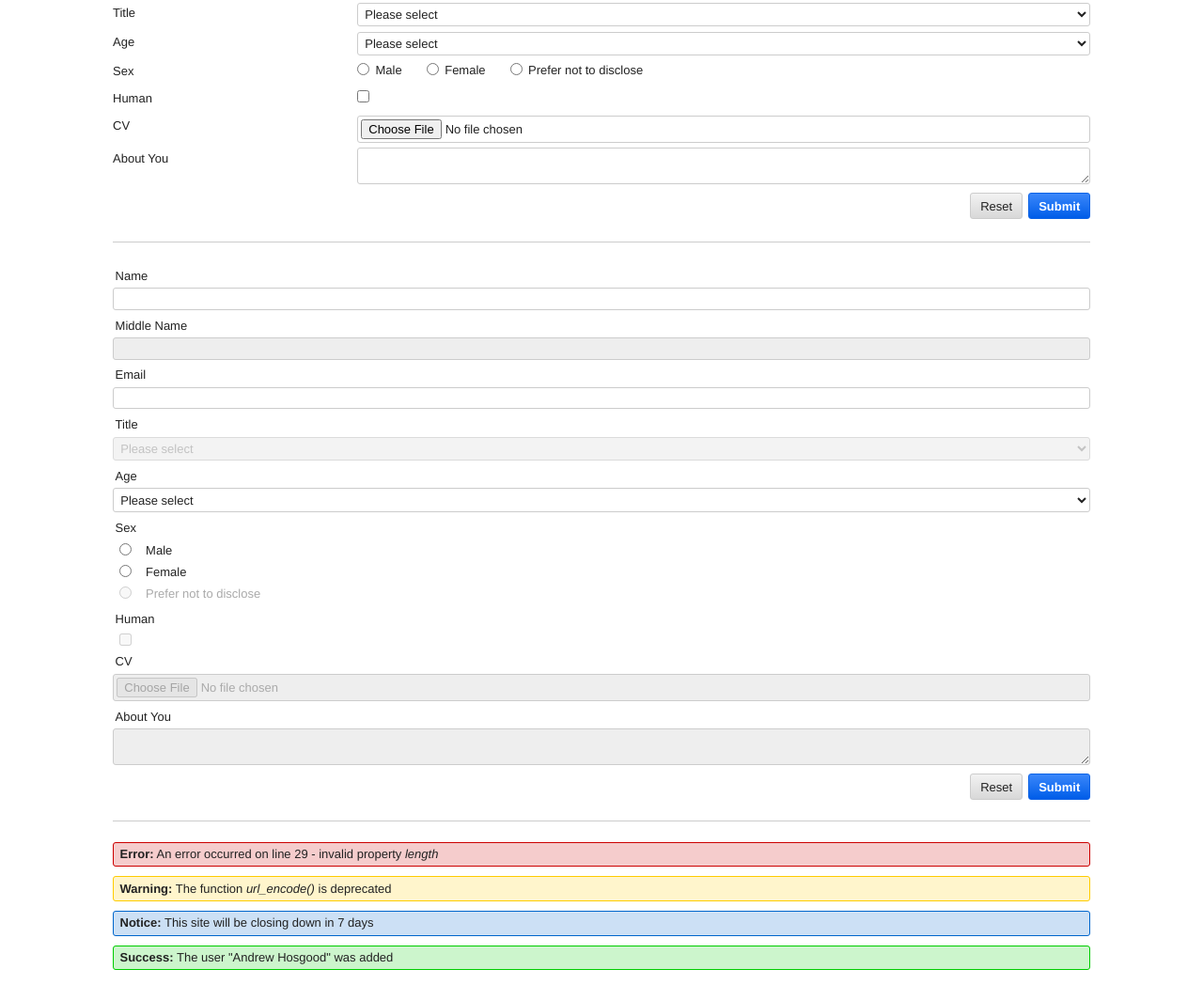
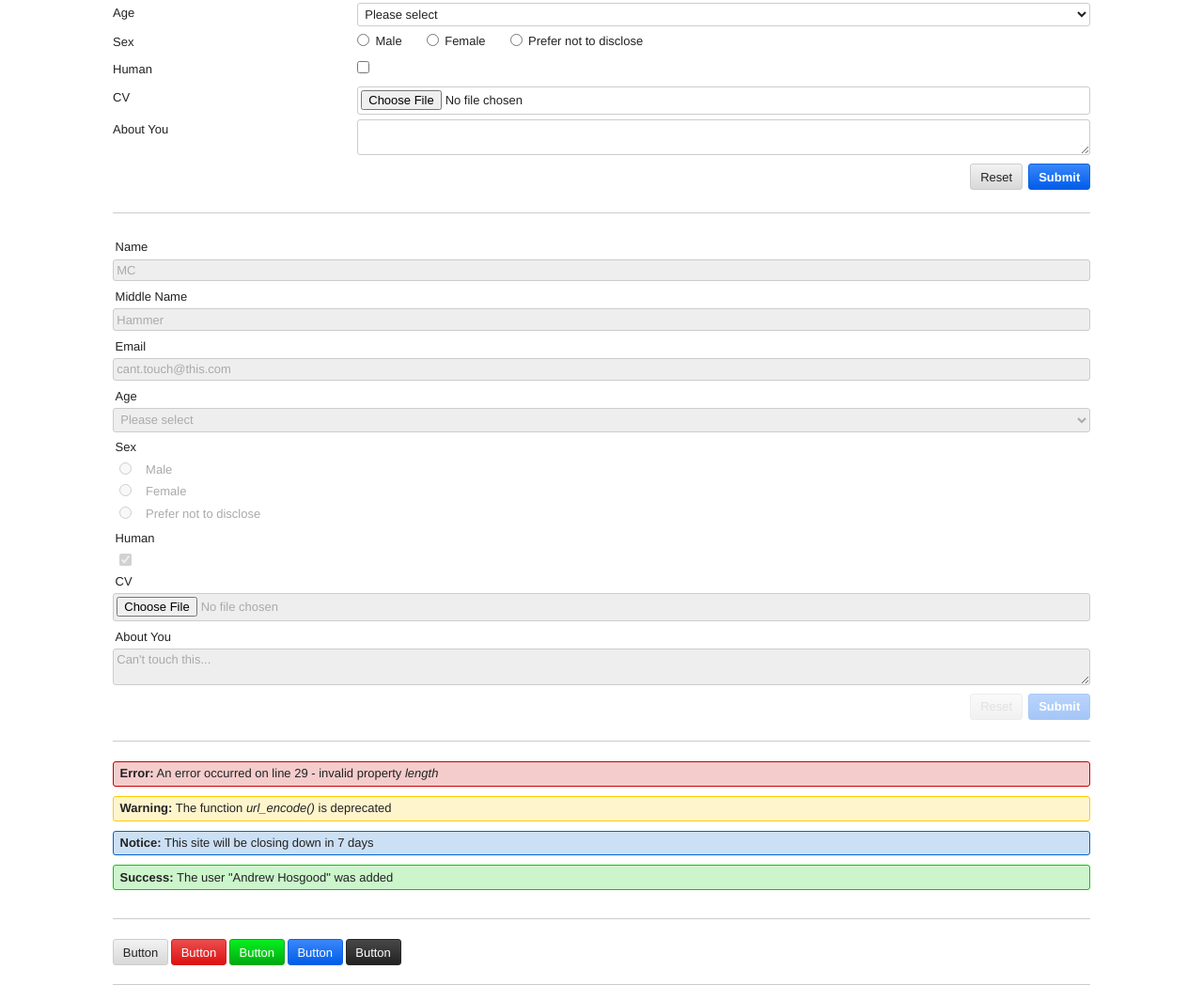
Before and after one commit to ahosgood/Arable, a plain HTML site: page demo.html in a window 1280 px wide. Shown: the part 2383-3431 px from the top of the page at 94% size. Drawn offline with Linux system fonts and the light colour scheme.

Commit message:
Readonly form elements
Version 3.6.3

```diff
--- a/demo.html
+++ b/demo.html
@@ -178,14 +178,6 @@ WHERE `sites`.`ext_client_code` = '123'
 			<label for="input-email">Email</label>
 			<input type="email" id="input-email">
 
-			<label for="select-title">Title</label>
-			<select id="select-title">
-				<option value="">Please select</option>
-				<option value="Mr">Mr</option>
-				<option value="Mrs">Mrs</option>
-				<option value="Dr">Dr</option>
-			</select>
-
 			<label for="select-age">Age</label>
 			<select id="select-age">
 				<option>Please select</option>
@@ -240,24 +232,16 @@ WHERE `sites`.`ext_client_code` = '123'
 
 		<form class="block">
 			<label for="input-name-2">Name</label>
-			<input type="text" id="input-name-2">
+			<input type="text" id="input-name-2" value="MC" readonly>
 
 			<label for="input-middlename-2">Middle Name</label>
-			<input type="text" id="input-middlename-2" disabled>
+			<input type="text" id="input-middlename-2" value="Hammer" readonly>
 
 			<label for="input-email-2">Email</label>
-			<input type="email" id="input-email-2">
-
-			<label for="select-title-2">Title</label>
-			<select id="select-title-2" disabled>
-				<option value="">Please select</option>
-				<option value="Mr">Mr</option>
-				<option value="Mrs">Mrs</option>
-				<option value="Dr">Dr</option>
-			</select>
+			<input type="email" id="input-email-2" value="cant.touch@this.com" readonly>
 
 			<label for="select-age-2">Age</label>
-			<select id="select-age-2">
+			<select id="select-age-2" readonly>
 				<option>Please select</option>
 				<optgroup label="Child">
 					<option>0-9</option>
@@ -286,24 +270,24 @@ WHERE `sites`.`ext_client_code` = '123'
 			</select>
 
 			<label>Sex</label>
-			<input type="radio" id="radio-sex-m-2" name="sex">
+			<input type="radio" id="radio-sex-m-2" name="sex" disabled>
 			<label for="radio-sex-m-2">Male</label>
-			<input type="radio" id="radio-sex-f-2" name="sex">
+			<input type="radio" id="radio-sex-f-2" name="sex" disabled>
 			<label for="radio-sex-f-2">Female</label>
 			<input type="radio" id="radio-sex-n-2" name="sex" disabled>
 			<label for="radio-sex-n-2">Prefer not to disclose</label>
 
 			<label for="input-human-2">Human</label>
-			<input type="checkbox" id="input-human-2" disabled>
+			<input type="checkbox" id="input-human-2" checked disabled>
 
 			<label for="input-cv-2">CV</label>
-			<input type="file" id="input-cv-2" disabled>
+			<input type="file" id="input-cv-2" readonly>
 
 			<label for="textarea-about-2">About You</label>
-			<textarea id="textarea-about-2" disabled></textarea>
+			<textarea id="textarea-about-2" readonly>Can't touch this...</textarea>
 
-			<input type="submit">
-			<input type="reset">
+			<input type="submit" disabled>
+			<input type="reset" disabled>
 		</form>
 
 		<hr>
--- a/src/modules/forms.scss
+++ b/src/modules/forms.scss
@@ -66,7 +66,8 @@ form.block {
 			font-weight: 400;
 		}
 
-		&:disabled {
+		&:disabled,
+		&[readonly] {
 			color: #AAA;
 
 			background-color: #EEE;
@@ -170,7 +171,8 @@ form.block {
 			font-weight: inherit;
 		}
 
-		&:disabled {
+		&:disabled,
+		&[readonly] {
 			+ label {
 				color: #AAA;
 			}
--- a/src/shadow-css.scss
+++ b/src/shadow-css.scss
@@ -4,8 +4,8 @@
  * Shadow CSS
  * --------------------------------------------------------------------------------
  * Author:      Andrew Hosgood
- * Version:     3.6.2
- * Date:        25/06/2014
+ * Version:     3.6.3
+ * Date:        27/06/2014
  * ================================================================================
  */
 
```
Also changed, not shown: src/shadow-css.css, src/shadow-css.min.css.
